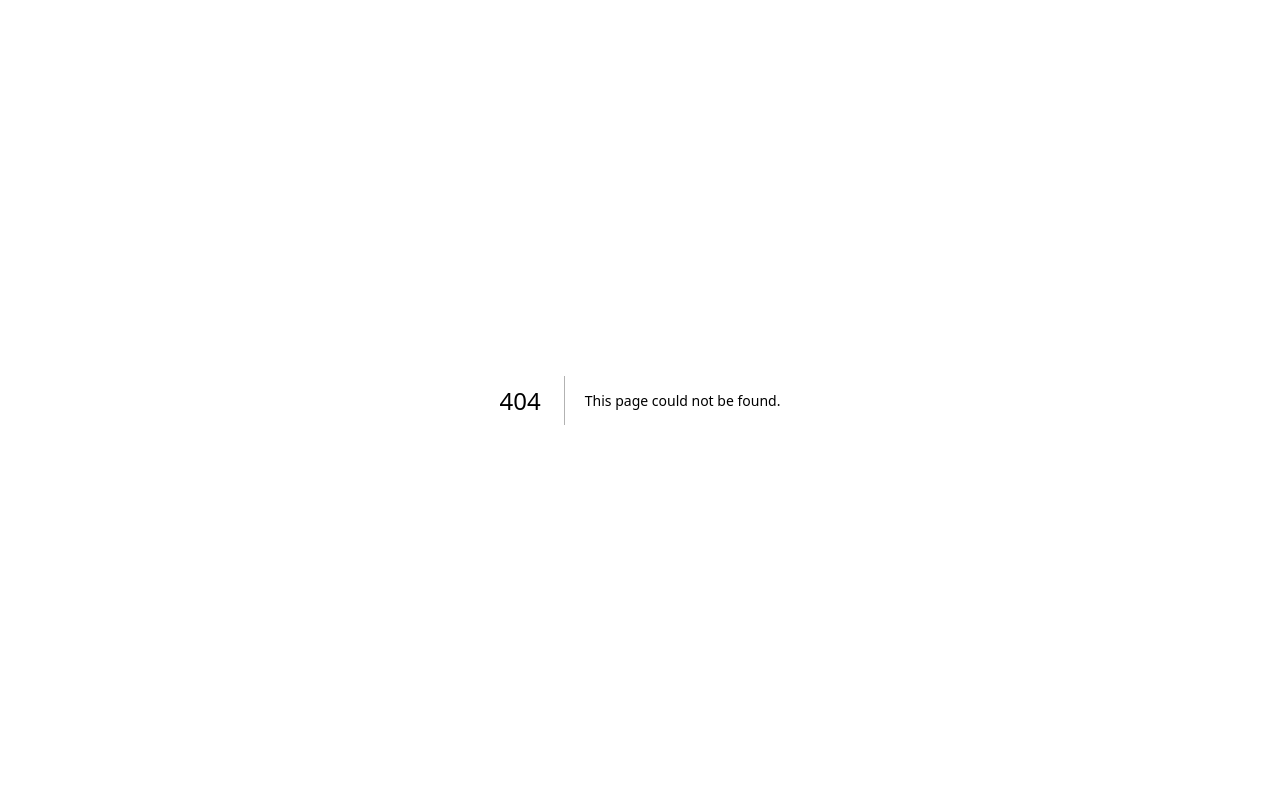
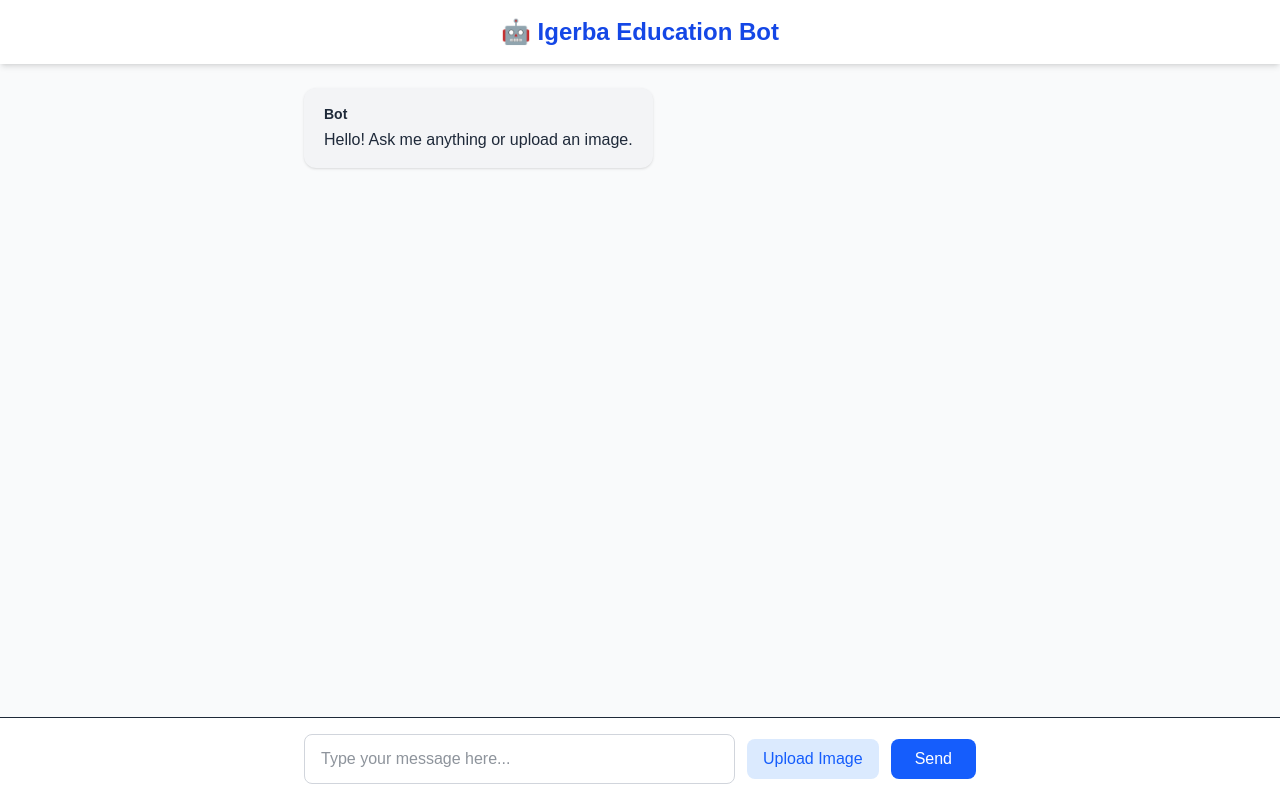
Before and after one commit to msreeharshitha/multimodal-chatbot, a Next.js app: page /chat in a window 1280 px wide. Before the commit this address had no page. Built offline with nearby package versions, Linux system fonts and the light colour scheme.

Commit message:
Initial commit

```diff
--- /dev/null
+++ b/app/api/chat/route.ts
@@ -0,0 +1,140 @@
+import { NextResponse } from "next/server";
+import { promises as fs } from "fs";
+import path from "path";
+import os from "os";
+import { createWorker } from "tesseract.js";
+
+// Function to simulate tool calling
+function handleToolCalling(message: string): any | null {
+  const lowerMsg = message.toLowerCase();
+
+  if (lowerMsg.includes("time")) {
+    return {
+      role: "function",
+      name: "getCurrentTime",
+      content: `🕒 The current time is ${new Date().toLocaleTimeString()}`,
+    };
+  }
+
+  if (lowerMsg.includes("weather")) {
+    return {
+      role: "function",
+      name: "getWeather",
+      content: "🌤️ The weather in Hyderabad is 32°C, mostly sunny with light winds.",
+    };
+  }
+
+  return null;
+}
+
+export async function POST(req: Request) {
+  try {
+    const formData = await req.formData();
+    const messagesStr = formData.get("messages") as string;
+    const image = formData.get("image") as File | null;
+
+    const messages: any[] = JSON.parse(messagesStr || "[]");
+    let extractedText = "";
+
+    // ✅ OCR handling if image uploaded
+    if (image) {
+      try {
+        const buffer = Buffer.from(await image.arrayBuffer());
+        const tempPath = path.join(os.tmpdir(), `${Date.now()}-${image.name}`);
+        await fs.writeFile(tempPath, buffer);
+
+        const worker = await createWorker({
+          workerPath: require.resolve("tesseract.js/src/worker-script/node/index.js"),
+          corePath: require.resolve("tesseract.js-core/tesseract-core.wasm.js"),
+          langPath: path.resolve("node_modules", "tesseract.js-core", "lang"),
+        });
+
+        await worker.load();
+        await worker.loadLanguage("eng");
+        await worker.initialize("eng");
+
+        const { data: { text } } = await worker.recognize(tempPath);
+        await worker.terminate();
+        extractedText = text.trim();
+        await fs.unlink(tempPath);
+      } catch (ocrError) {
+        console.error("OCR Error:", ocrError);
+        extractedText = "";
+      }
+
+      messages.push({
+        role: "user",
+        content: extractedText
+          ? `Text from image: ${extractedText}`
+          : "Image uploaded but no text was detected.",
+      });
+    }
+
+    // Tool calling
+    const toolCall = handleToolCalling(messages[messages.length - 1]?.content || "");
+    if (toolCall) {
+      return NextResponse.json({
+        reply: toolCall,
+      });
+    }
+
+    //  Fake RAG context retrieval
+    function retrieveRelevantDocs(msgs: any[]): string {
+      const docs = [
+        "How to use the chatbot",
+        "Groq API Guide",
+        "Common image use cases",
+        "Helpful doc about multimodal AI",
+      ];
+      const last = msgs[msgs.length - 1]?.content?.toLowerCase() || "";
+      return docs.filter((d) => d.toLowerCase().includes(last)).join("\n");
+    }
+
+    const context = retrieveRelevantDocs(messages);
+    messages.unshift({
+      role: "system",
+      content: `Use this knowledge:\n${context}`,
+    });
+
+    // GROQ call
+    const apiKey = process.env.GROQ_API_KEY;
+    if (!apiKey) {
+      return NextResponse.json({ error: "GROQ API key missing" }, { status: 500 });
+    }
+
+    const groqRes = await fetch("https://api.groq.com/openai/v1/chat/completions", {
+      method: "POST",
+      headers: {
+        "Content-Type": "application/json",
+        Authorization: `Bearer ${apiKey}`,
+      },
+      body: JSON.stringify({
+        model: "llama3-8b-8192",
+        messages,
+        temperature: 0.7,
+      }),
+    });
+
+    if (!groqRes.ok) {
+      console.error("Groq API error:", await groqRes.text());
+      return NextResponse.json({
+        reply: { role: "assistant", content: "❌ Groq API error. Try again later." },
+      });
+    }
+
+    const groqData = await groqRes.json();
+    const replyText = groqData?.choices?.[0]?.message?.content;
+
+    if (!replyText) {
+      console.error("No reply content:", groqData);
+      throw new Error("Empty reply");
+    }
+
+    return NextResponse.json({
+      reply: { role: "assistant", content: replyText.trim() },
+    });
+  } catch (err) {
+    console.error("Server Error:", err);
+    return NextResponse.json({ error: "Internal Server Error" }, { status: 500 });
+  }
+}
--- /dev/null
+++ b/app/chat/page.tsx
@@ -0,0 +1,137 @@
+'use client'
+
+import { useState, useRef, useEffect } from 'react'
+
+// Define the structure for each chat message
+interface Message {
+  role: 'user' | 'assistant' | 'system';
+  content: string;
+}
+
+export default function ChatPage() {
+  // Initialize message state with an assistant's welcome message
+  const [messages, setMessages] = useState<Message[]>([{
+    role: 'assistant',
+    content: 'Hello! Ask me anything or upload an image.'
+  }])
+
+  // State for input text and uploaded image
+  const [input, setInput] = useState('')
+  const [image, setImage] = useState<File | null>(null)
+
+  // Ref for auto-scrolling to the latest message
+  const scrollRef = useRef<HTMLDivElement>(null)
+
+  // Function to send a message to the backend API
+  const sendMessage = async () => {
+    // Prevent sending if no input or image
+    if (!input.trim() && !image) return
+
+    // Prepare form data with messages and optional image
+    const formData = new FormData()
+    formData.append('messages', JSON.stringify([...messages, { role: 'user', content: input }]))
+    if (image) formData.append('image', image)
+
+    // Show the user's message in the chat UI
+    setMessages(prev => [...prev, { role: 'user', content: input || '[Image uploaded]' }])
+    setInput('')
+    setImage(null)
+
+    // Send the request to /api/chat and wait for a reply
+    const res = await fetch('/api/chat', {
+      method: 'POST',
+      body: formData
+    })
+
+    const data = await res.json()
+
+    // If a valid reply is received, display it
+    if (data.reply) {
+      setMessages(prev => [...prev, data.reply])
+    } else {
+      // If an error occurs, show fallback message
+      setMessages(prev => [...prev, { role: 'assistant', content: 'Something went wrong. Please try again.' }])
+    }
+  }
+
+  // Automatically scroll to the bottom when new messages are added
+  useEffect(() => {
+    scrollRef.current?.scrollIntoView({ behavior: 'smooth' })
+  }, [messages])
+
+  return (
+    <div className="flex flex-col min-h-screen bg-gray-50 text-gray-800">
+      {/* Page header */}
+      <header className="bg-white shadow-md p-4 text-center text-2xl font-semibold text-blue-700">
+       🤖 Igerba Education Bot
+      </header>
+
+      {/* Chat message area */}
+      <main className="flex-1 overflow-y-auto p-6">
+        <div className="max-w-2xl mx-auto space-y-5">
+          {messages.map((msg, index) => (
+            <div key={index} className={`flex ${msg.role === 'user' ? 'justify-end' : 'justify-start'}`}>
+              <div
+                className={`rounded-xl shadow-sm px-5 py-4 max-w-[80%] whitespace-pre-wrap ${
+                  msg.role === 'user'
+                    ? 'bg-blue-600 text-white'
+                    : msg.role === 'assistant'
+                    ? 'bg-gray-100 text-gray-800'
+                    : 'bg-yellow-50 text-yellow-700'
+                }`}
+              >
+                <div className="text-sm font-semibold mb-1">
+                  {msg.role === 'user' ? 'You' : msg.role === 'assistant' ? 'Bot' : 'System'}
+                </div>
+                {msg.content}
+              </div>
+            </div>
+          ))}
+          <div ref={scrollRef} />
+        </div>
+      </main>
+
+      {/* Input and upload section */}
+      <footer className="bg-white border-t p-4">
+        <div className="max-w-2xl mx-auto flex flex-col sm:flex-row items-center gap-3">
+          {/* Text input */}
+          <input
+            type="text"
+            value={input}
+            onChange={(e) => setInput(e.target.value)}
+            onKeyDown={(e) => e.key === 'Enter' && sendMessage()}
+            placeholder="Type your message here..."
+            className="flex-1 px-4 py-3 border border-gray-300 rounded-lg focus:outline-none focus:ring-2 focus:ring-blue-500"
+          />
+
+          {/* Image upload button */}
+          <label htmlFor="image-upload" className="inline-flex items-center px-4 py-2 bg-blue-100 text-blue-600 rounded-lg cursor-pointer hover:bg-blue-200 transition">
+            Upload Image
+          </label>
+          <input
+            id="image-upload"
+            type="file"
+            accept="image/*"
+            onChange={(e) => setImage(e.target.files?.[0] || null)}
+            className="hidden"
+          />
+
+          {/* Send button */}
+          <button
+            onClick={sendMessage}
+            className="px-6 py-2 bg-blue-600 text-white rounded-lg hover:bg-blue-700 transition"
+          >
+            Send
+          </button>
+        </div>
+
+        {/* Display selected image name */}
+        {image && (
+          <div className="max-w-2xl mx-auto mt-2 text-sm text-gray-500 text-center">
+            Selected Image: <span className="font-medium">{image.name}</span>
+          </div>
+        )}
+      </footer>
+    </div>
+  )
+}
--- a/tsconfig.json
+++ b/tsconfig.json
@@ -22,6 +22,6 @@
       "@/*": ["./*"]
     }
   },
-  "include": ["next-env.d.ts", "**/*.ts", "**/*.tsx", ".next/types/**/*.ts"],
+  "include": ["next-env.d.ts", "**/*.ts", "**/*.tsx", ".next/types/**/*.ts", "embedDocs.mjs"],
   "exclude": ["node_modules"]
 }
```
Also changed, not shown: package.json (+15 -4 lines), 1 other file (tests, documents, lock files or other folders).
